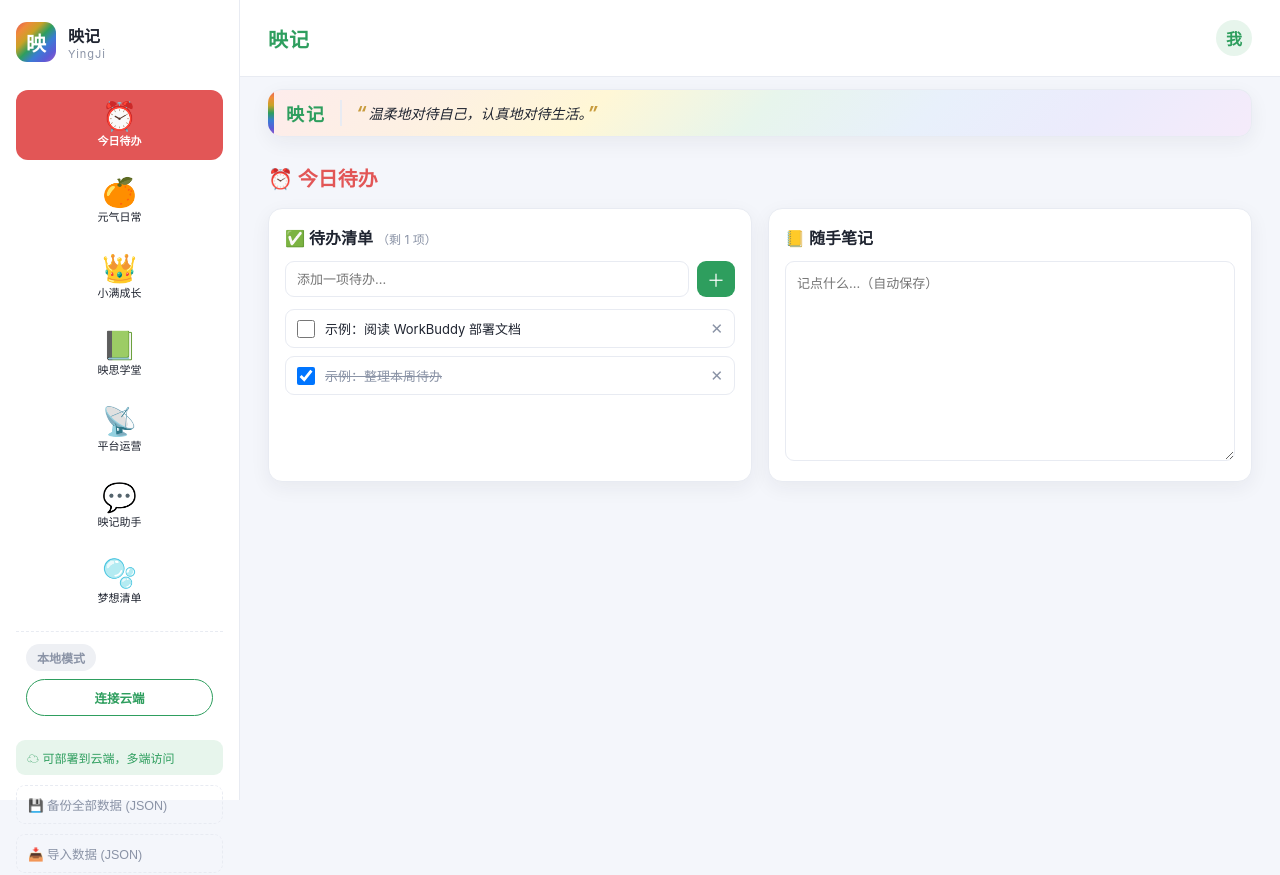
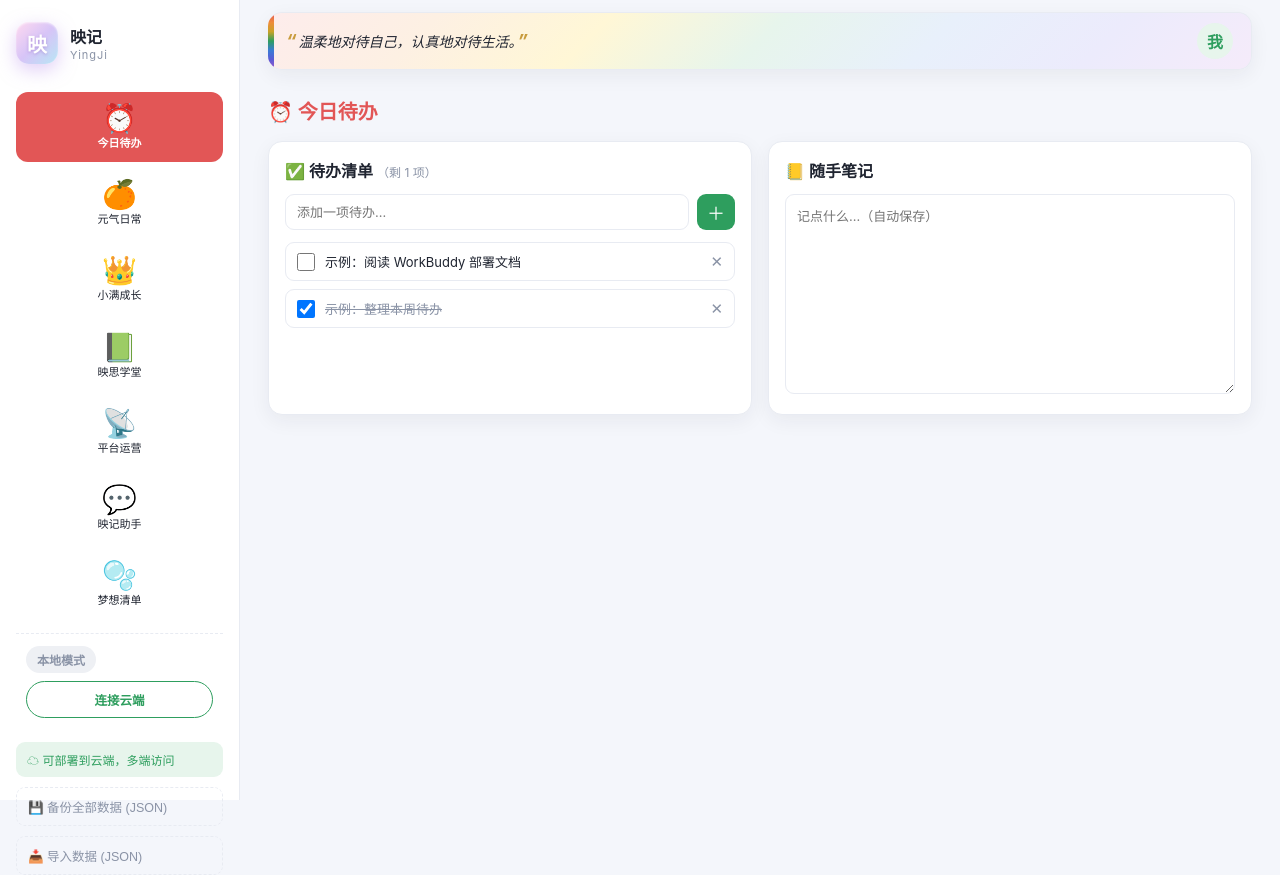
Before and after one commit to Belinda992/workbench, a website: page index.html in a window 1280 px wide. Drawn offline with Linux system fonts and the light colour scheme.

Commit message:
去除顶部重复映记，仅留七彩话语；品牌图标改梦幻浅色渐变+光晕

```diff
--- a/app.js
+++ b/app.js
@@ -176,11 +176,6 @@ function toast(msg) {
   clearTimeout(t._t);
   t._t = setTimeout(() => t.classList.remove("show"), 1600);
 }
-
-// ---------- 顶部问候 ----------
-(function initTop() {
-  $("#greeting").textContent = "映记";
-})();
 
 // ---------- 导航切换 ----------
 $$("#nav .nav-item").forEach((btn) => {
--- a/index.html
+++ b/index.html
@@ -53,18 +53,11 @@
 
     <!-- 主区域 -->
     <main class="main">
-      <header class="topbar">
-        <div class="greeting" id="greeting">映记</div>
-        <div class="topbar-right">
-          <div class="avatar">我</div>
-        </div>
-      </header>
-
-      <!-- 每日开启：映记 + 正能量话语 -->
+      <!-- 每日开启：七彩正能量话语 -->
       <div class="daily-banner rainbow-banner compact" id="dailyBanner">
         <div class="rainbow-strip" aria-hidden="true"></div>
-        <div class="db-logo">映记</div>
         <div class="db-quote-line" id="dbQuote">…</div>
+        <div class="avatar">我</div>
       </div>
 
       <section class="content">
--- a/styles.css
+++ b/styles.css
@@ -48,10 +48,12 @@ body {
 }
 .brand { display: flex; align-items: center; gap: 12px; margin-bottom: 28px; }
 .brand-logo {
-  width: 40px; height: 40px; border-radius: 11px;
-  background: linear-gradient(135deg, #e25656, #ef8b3a, #c9a227, #2e9e5e, #3a7bd5, #5b5bd6, #9b59c9);
+  width: 42px; height: 42px; border-radius: 13px;
+  background: linear-gradient(135deg, #ffd9f0, #d7c4f7 50%, #b8e6f5);
   color: #fff; font-weight: 700; font-size: 20px;
   display: grid; place-items: center;
+  box-shadow: 0 6px 18px rgba(196, 160, 240, 0.5), inset 0 1px 2px rgba(255,255,255,.6);
+  text-shadow: 0 1px 3px rgba(150, 110, 200, .5);
 }
 .brand-name { font-weight: 700; font-size: 16px; }
 .brand-sub { font-size: 11px; color: var(--muted); letter-spacing: 1px; }
@@ -137,11 +139,6 @@ body {
   margin: 12px 28px 0; padding: 10px 18px;
   gap: 14px; flex-wrap: nowrap;
 }
-.db-logo {
-  font-size: 18px; font-weight: 800; color: var(--brand);
-  letter-spacing: 2px; padding-right: 14px;
-  border-right: 2px solid var(--line);
-}
 .db-quote-line {
   flex: 1; font-size: 14px; color: var(--text);
   font-style: italic; line-height: 1.4; white-space: nowrap;
@@ -162,17 +159,10 @@ body {
 
 /* 主区 */
 .main { flex: 1; display: flex; flex-direction: column; }
-.topbar {
-  display: flex; align-items: center; justify-content: space-between;
-  padding: 20px 28px; background: var(--panel);
-  border-bottom: 1px solid var(--line);
-}
-.greeting { font-size: 20px; font-weight: 800; color: var(--brand); letter-spacing: 1px; }
-.topbar-right { display: flex; align-items: center; gap: 14px; }
 .avatar {
   width: 36px; height: 36px; border-radius: 50%;
   background: var(--brand-soft); color: var(--brand);
-  display: grid; place-items: center; font-weight: 700;
+  display: grid; place-items: center; font-weight: 700; flex-shrink: 0;
 }
 
 .content { padding: 26px 28px; }
@@ -283,7 +273,6 @@ body {
   .brand { justify-content: flex-start; margin-bottom: 20px; }
   .content { padding: 18px 14px; }
   .daily-banner, .daily-banner.compact { margin: 10px 14px 0; padding: 9px 14px; }
-  .db-logo { font-size: 16px; padding-right: 10px; }
   .db-quote-line { font-size: 12.5px; }
 }
 
```
